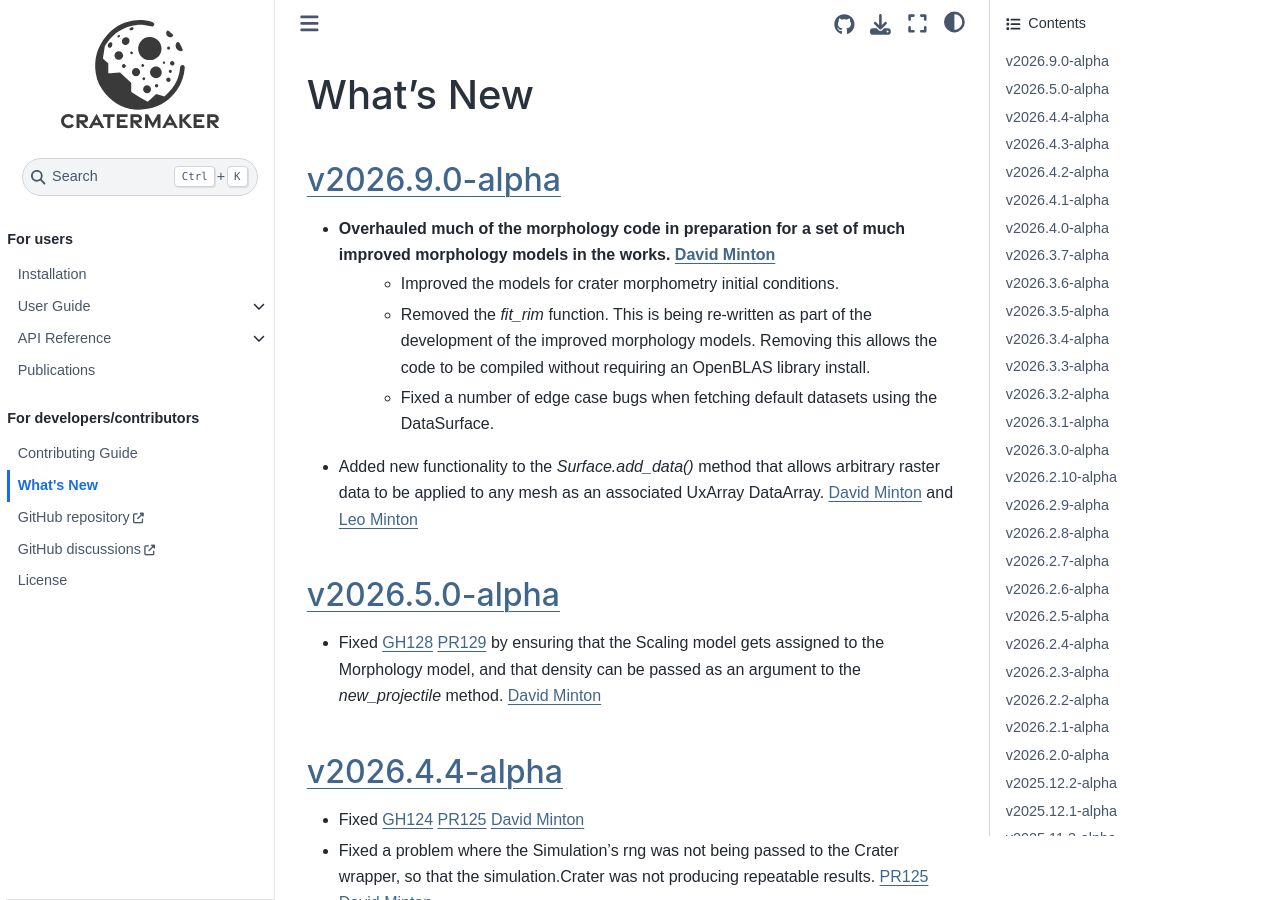
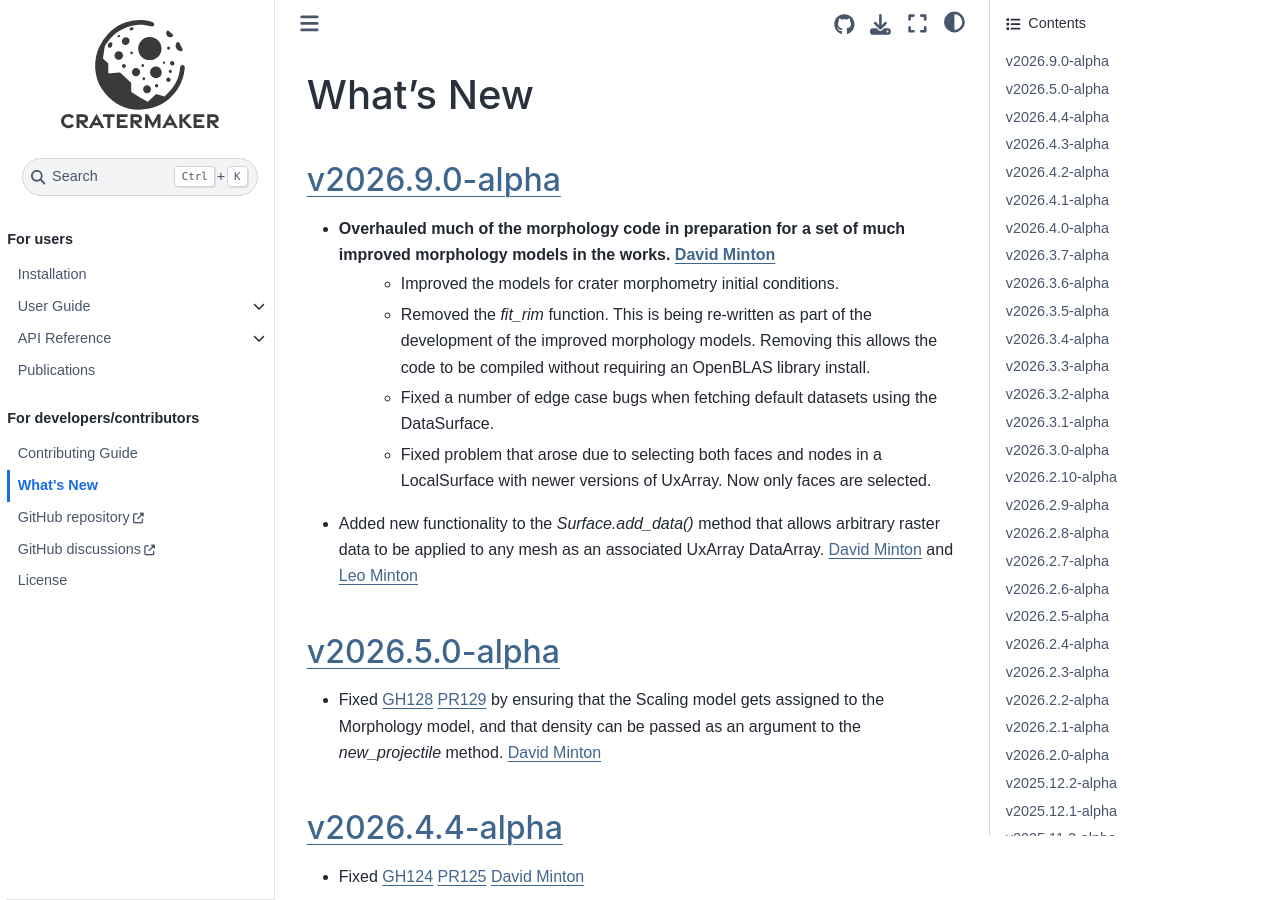
Before and after one commit to MintonGroup/cratermaker, a Sphinx documentation site: the page built from docs/whats-new.rst, in a window 1280 px wide and 900 px high. Built offline with Sphinx 7.4.7 and the Sphinx Book theme 1.1.4, drawn with Linux system fonts in a browser that asks for light colours; pages that are not in the unit, such as notebooks, are missing from menus; the version number could not be read and is left out.

Commit message:
Updated changelog

```diff
--- a/docs/whats-new.rst
+++ b/docs/whats-new.rst
@@ -12,6 +12,7 @@ What's New
    - Improved the models for crater morphometry initial conditions.
    - Removed the `fit_rim` function. This is being re-written as part of the development of the improved morphology models. Removing this allows the code to be compiled without requiring an OpenBLAS library install.
    - Fixed a number of edge case bugs when fetching default datasets using the DataSurface.
+   - Fixed problem that arose due to selecting both faces and nodes in a LocalSurface with newer versions of UxArray. Now only faces are selected.
 - Added new functionality to the `Surface.add_data()` method that allows arbitrary raster data to be applied to any mesh as an associated UxArray DataArray. `David Minton`_ and `Leo Minton`_
 
 .. _whats-new.2026.5.0-alpha:
```
